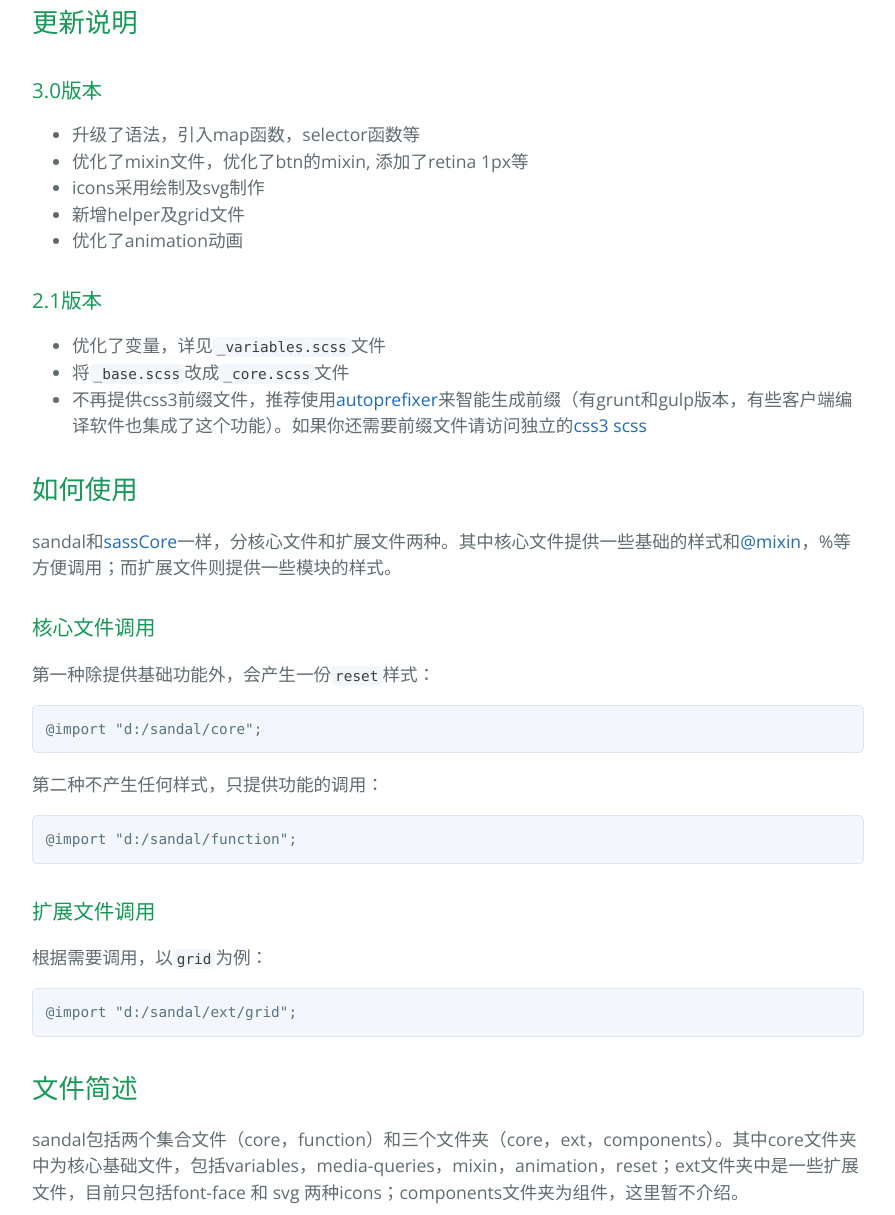
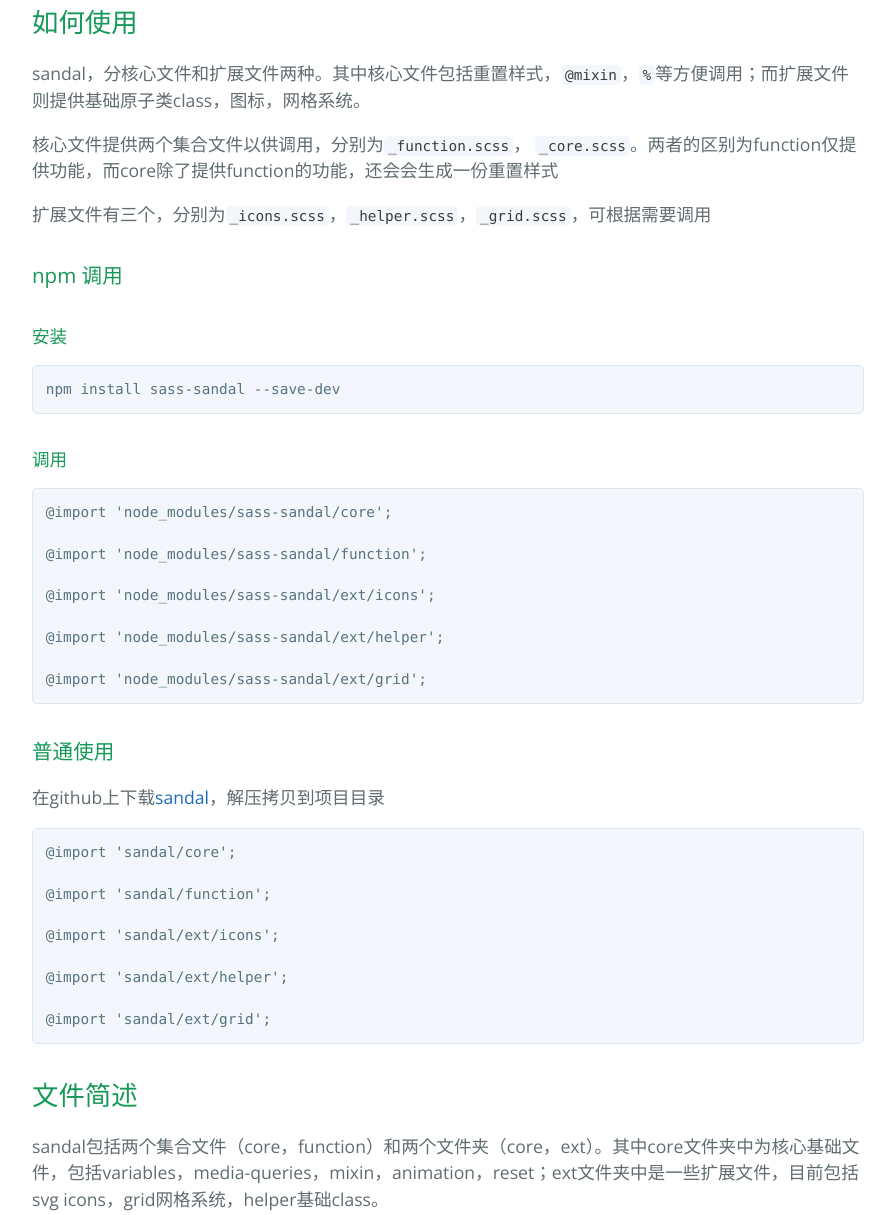
Before and after one commit to marvin1023/sandal, a plain HTML site: page index.html in a window 1280 px wide. Shown: the part 567-1782 px from the top of the page, without its empty margins (192-1087 px from the left). Drawn offline with nearby package versions, Linux system fonts and the light colour scheme.

Commit message:
Create gh-pages branch via GitHub

```diff
--- a/index.html
+++ b/index.html
@@ -25,59 +25,57 @@
 <p>sandal取其“檀香”之意，针对移动端站点为前端人员提供了一些基础的重置，常用的<code>mixin</code>，如flex布局，等分，水平垂直居中，常用图标等，基于它你可以扩展出更多你需要的组件。</p>
 
 <h2>
-<a id="更新说明" class="anchor" href="#%E6%9B%B4%E6%96%B0%E8%AF%B4%E6%98%8E" aria-hidden="true"><span aria-hidden="true" class="octicon octicon-link"></span></a>更新说明</h2>
+<a id="如何使用" class="anchor" href="#%E5%A6%82%E4%BD%95%E4%BD%BF%E7%94%A8" aria-hidden="true"><span aria-hidden="true" class="octicon octicon-link"></span></a>如何使用</h2>
+
+<p>sandal，分核心文件和扩展文件两种。其中核心文件包括重置样式，<code>@mixin</code>，<code>%</code>等方便调用；而扩展文件则提供基础原子类class，图标，网格系统。</p>
+
+<p>核心文件提供两个集合文件以供调用，分别为<code>_function.scss</code>， <code>_core.scss</code>。两者的区别为function仅提供功能，而core除了提供function的功能，还会会生成一份重置样式</p>
+
+<p>扩展文件有三个，分别为<code>_icons.scss</code>，<code>_helper.scss</code>，<code>_grid.scss</code>，可根据需要调用</p>
 
 <h3>
-<a id="30版本" class="anchor" href="#30%E7%89%88%E6%9C%AC" aria-hidden="true"><span aria-hidden="true" class="octicon octicon-link"></span></a>3.0版本</h3>
+<a id="npm-调用" class="anchor" href="#npm-%E8%B0%83%E7%94%A8" aria-hidden="true"><span aria-hidden="true" class="octicon octicon-link"></span></a>npm 调用</h3>
 
-<ul>
-<li>升级了语法，引入map函数，selector函数等</li>
-<li>优化了mixin文件，优化了btn的mixin, 添加了retina 1px等</li>
-<li>icons采用绘制及svg制作</li>
-<li>新增helper及grid文件</li>
-<li>优化了animation动画</li>
-</ul>
+<h4>
+<a id="安装" class="anchor" href="#%E5%AE%89%E8%A3%85" aria-hidden="true"><span aria-hidden="true" class="octicon octicon-link"></span></a>安装</h4>
 
-<h3>
-<a id="21版本" class="anchor" href="#21%E7%89%88%E6%9C%AC" aria-hidden="true"><span aria-hidden="true" class="octicon octicon-link"></span></a>2.1版本</h3>
-
-<ul>
-<li>优化了变量，详见<code>_variables.scss</code>文件</li>
-<li>将<code>_base.scss</code>改成<code>_core.scss</code>文件</li>
-<li>不再提供css3前缀文件，推荐使用<a href="https://github.com/postcss/autoprefixer">autoprefixer</a>来智能生成前缀（有grunt和gulp版本，有些客户端编译软件也集成了这个功能）。如果你还需要前缀文件请访问独立的<a href="https://github.com/marvin1023/css3-scss">css3 scss</a>
-</li>
-</ul>
-
-<h2>
-<a id="如何使用" class="anchor" href="#%E5%A6%82%E4%BD%95%E4%BD%BF%E7%94%A8" aria-hidden="true"><span aria-hidden="true" class="octicon octicon-link"></span></a>如何使用</h2>
-
-<p>sandal和<a href="https://github.com/marvin1023/sassCore">sassCore</a>一样，分核心文件和扩展文件两种。其中核心文件提供一些基础的样式和<a href="https://github.com/mixin" class="user-mention">@mixin</a>，%等方便调用；而扩展文件则提供一些模块的样式。</p>
-
-<h3>
-<a id="核心文件调用" class="anchor" href="#%E6%A0%B8%E5%BF%83%E6%96%87%E4%BB%B6%E8%B0%83%E7%94%A8" aria-hidden="true"><span aria-hidden="true" class="octicon octicon-link"></span></a>核心文件调用</h3>
-
-<p>第一种除提供基础功能外，会产生一份<code>reset</code>样式：</p>
-
-<pre><code>@import "d:/sandal/core";
+<pre><code>npm install sass-sandal --save-dev
 </code></pre>
 
-<p>第二种不产生任何样式，只提供功能的调用：</p>
+<h4>
+<a id="调用" class="anchor" href="#%E8%B0%83%E7%94%A8" aria-hidden="true"><span aria-hidden="true" class="octicon octicon-link"></span></a>调用</h4>
 
-<pre><code>@import "d:/sandal/function";
+<pre><code>@import 'node_modules/sass-sandal/core';
+
+@import 'node_modules/sass-sandal/function';
+
+@import 'node_modules/sass-sandal/ext/icons';
+
+@import 'node_modules/sass-sandal/ext/helper';
+
+@import 'node_modules/sass-sandal/ext/grid';
 </code></pre>
 
 <h3>
-<a id="扩展文件调用" class="anchor" href="#%E6%89%A9%E5%B1%95%E6%96%87%E4%BB%B6%E8%B0%83%E7%94%A8" aria-hidden="true"><span aria-hidden="true" class="octicon octicon-link"></span></a>扩展文件调用</h3>
+<a id="普通使用" class="anchor" href="#%E6%99%AE%E9%80%9A%E4%BD%BF%E7%94%A8" aria-hidden="true"><span aria-hidden="true" class="octicon octicon-link"></span></a>普通使用</h3>
 
-<p>根据需要调用，以<code>grid</code>为例：</p>
+<p>在github上下载<a href="https://github.com/marvin1023/sandal">sandal</a>，解压拷贝到项目目录</p>
 
-<pre><code>@import "d:/sandal/ext/grid";
+<pre><code>@import 'sandal/core';
+
+@import 'sandal/function';
+
+@import 'sandal/ext/icons';
+
+@import 'sandal/ext/helper';
+
+@import 'sandal/ext/grid';
 </code></pre>
 
 <h2>
 <a id="文件简述" class="anchor" href="#%E6%96%87%E4%BB%B6%E7%AE%80%E8%BF%B0" aria-hidden="true"><span aria-hidden="true" class="octicon octicon-link"></span></a>文件简述</h2>
 
-<p>sandal包括两个集合文件（core，function）和三个文件夹（core，ext，components）。其中core文件夹中为核心基础文件，包括variables，media-queries，mixin，animation，reset；ext文件夹中是一些扩展文件，目前只包括font-face 和 svg 两种icons；components文件夹为组件，这里暂不介绍。</p>
+<p>sandal包括两个集合文件（core，function）和两个文件夹（core，ext）。其中core文件夹中为核心基础文件，包括variables，media-queries，mixin，animation，reset；ext文件夹中是一些扩展文件，目前包括svg icons，grid网格系统，helper基础class。</p>
 
 <p>两个集合文件（core，function）导入的都是core中的文件，区别在于core除了提供基本功能之外还会生成一份reset样式，而function则只提供基本功能。至于ext中的文件则属于额外的一些模块扩展，可根据需求导入。</p>
 
@@ -92,7 +90,7 @@
 <h4>
 <a id="media-queries" class="anchor" href="#media-queries" aria-hidden="true"><span aria-hidden="true" class="octicon octicon-link"></span></a>media-queries</h4>
 
-<p>负责响应式宽度判断的文件。主要是对响应式布局的一些宽度判断，来自paranoida的<a href="https://github.com/paranoida/sass-mediaqueries">sass-mediaqueries</a>。</p>
+<p>负责响应式断点判断的文件，来自paranoida的<a href="https://github.com/paranoida/sass-mediaqueries">sass-mediaqueries</a>。</p>
 
 <h4>
 <a id="mixin" class="anchor" href="#mixin" aria-hidden="true"><span aria-hidden="true" class="octicon octicon-link"></span></a>mixin</h4>
@@ -102,12 +100,12 @@
 <h4>
 <a id="animation" class="anchor" href="#animation" aria-hidden="true"><span aria-hidden="true" class="octicon octicon-link"></span></a>animation</h4>
 
-<p>提供四组简单实用动画：fade-in/out, shrink-in/out, up-in/out, down-in/out。默认不产生样式，通过include调用</p>
+<p>提供六组简单实用动画：fade-in/out, shrink-in/out, up-in/out, down-in/out，left-in/out，right-in/out。默认不产生样式，通过include调用</p>
 
 <h3>
 <a id="reset" class="anchor" href="#reset" aria-hidden="true"><span aria-hidden="true" class="octicon octicon-link"></span></a>reset</h3>
 
-<p>在<a href="http://necolas.github.io/normalize.css/">normalize</a>的基础上，根据目前我们大家的使用习惯进行了一些归零行动，及设置文字字体颜色。严格来说这并不是专门针对移动端的重置，而是ie8+的重置，因为考虑到有些是专门做移动端，而有些则是移动为先，再则重置的东西也比较少，所以就没有进一步砍掉。当然有代码洁癖的可以进一步优化。</p>
+<p>在<a href="http://necolas.github.io/normalize.css/">normalize</a>的基础上，根据目前我们大家的使用习惯进行了一些归零行动，及基础文字颜色，clearfix，box-sizing等。</p>
 
 <h3>
 <a id="ext文件" class="anchor" href="#ext%E6%96%87%E4%BB%B6" aria-hidden="true"><span aria-hidden="true" class="octicon octicon-link"></span></a>ext文件</h3>
@@ -125,25 +123,34 @@
 <h4>
 <a id="icons" class="anchor" href="#icons" aria-hidden="true"><span aria-hidden="true" class="octicon octicon-link"></span></a>icons</h4>
 
-<p>分为绘制的icon和svg图标两种，可参考icons文件夹中的demo</p>
+<p>分为绘制的icon和svg图标两种，可参考icons文件夹中的<code>icons.html</code></p>
 
 <p><img src="ext/icons/svg-icons.png" alt="default icon svg"></p>
 
+<p><strong>绘制icon</strong></p>
+
+<ul>
+<li>icon颜色一般使用<code>currentColor</code>颜色，可以方便设置标签的color颜色来改变</li>
+<li>对于不变的icon，如radio &amp; checkbox直接设置大小，而一些可变的icon，通过标签的伪元素来绘制，标签本身没有设置大小，可根据实际情况设置大小（设置大点可扩大点击范围），伪元素绘制的会保持水平垂直居中</li>
+</ul>
+
 <p><strong>svg 图标调用</strong></p>
 
-<p>从<a href="http://icomoon.io">icomoon</a>提取了几个常用的svg图标，使用方法可参考demo中的demo.html，这里以home图标为例：</p>
+<p>从<a href="https://icomoon.io/">icomoon</a>提取了几个常用的svg图标，使用方法可参考ext/icons/icons.html，这里以home图标为例：</p>
 
 <pre><code>&lt;svg class="icon icon-home"&gt;&lt;use xlink:href="icons.svg#icon-home"&gt;&lt;/use&gt;&lt;/svg&gt;
 </code></pre>
 
-<p>如需改变颜色，可以通过css的fill属性来定义</p>
+<p>如需改变颜色，可以通过设置css的fill属性来定义</p>
 
 <pre><code>.icon-home{
     fill:#f00;
 }
 </code></pre>
 
-<p>最后可根据实际需求定义需要的icon， 然后使用。</p>
+<p>最后可根据实际需求对icons.svg进行增删改， 然后使用。</p>
+
+<p>注：使用时请把icons.svg拷贝至images目录或其他目录，方便调用</p>
 
       <footer class="site-footer">
         <span class="site-footer-owner"><a href="https://github.com/marvin1023/sandal">Sandal</a> is maintained by <a href="https://github.com/marvin1023">marvin1023</a>.</span>
```
Also changed, not shown: params.json (+1 -1 lines).
